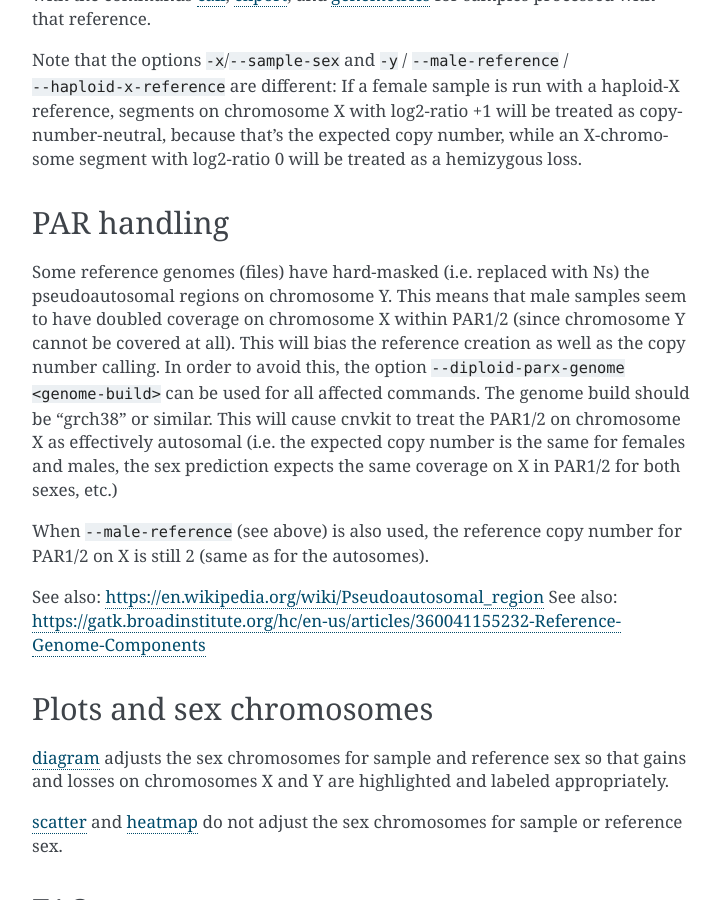
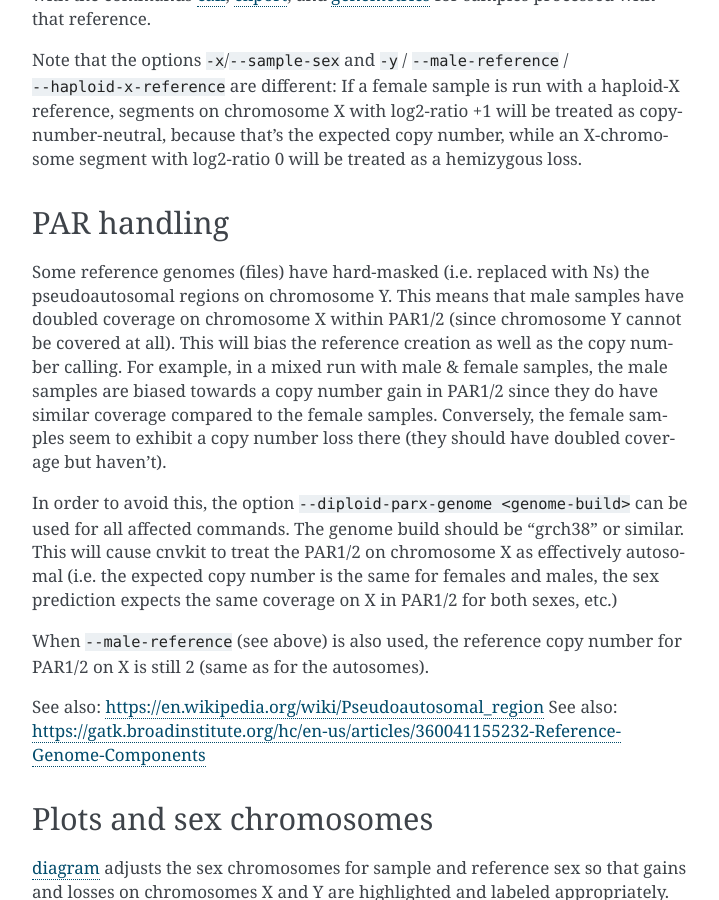
Before and after one commit to etal/cnvkit, a Sphinx documentation site: the page built from doc/sex.rst, in a window 1280 px wide and 900 px high, scrolled down 832 px. Shown: the whole window, without its empty margins (388-1107 px from the left). Built offline with Sphinx 7.4.7, drawn with Linux system fonts in a browser that asks for light colours.

Commit message:
Cleanups.

```diff
--- a/doc/sex.rst
+++ b/doc/sex.rst
@@ -46,15 +46,21 @@ PAR handling
 ------------
 
 Some reference genomes (files) have hard-masked (i.e. replaced with Ns) the
-pseudoautosomal regions on chromosome Y. This means that male samples seem to
-have doubled coverage on chromosome X within PAR1/2 (since chromosome Y cannot
-be covered at all). This will bias the reference creation as well as the copy
-number calling. In order to avoid this, the option ``--diploid-parx-genome
-<genome-build>`` can be used for all affected commands. The genome build should
-be "grch38" or similar. This will cause cnvkit to treat the PAR1/2 on
-chromosome X as effectively autosomal (i.e. the expected copy number is the
-same for females and males, the sex prediction expects the same coverage on X
-in PAR1/2 for both sexes, etc.)
+pseudoautosomal regions on chromosome Y. This means that male samples have
+doubled coverage on chromosome X within PAR1/2 (since chromosome Y cannot be
+covered at all). This will bias the reference creation as well as the copy
+number calling. For example, in a mixed run with male & female samples, the
+male samples are biased towards a copy number gain in PAR1/2 since they do have
+similar coverage compared to the female samples. Conversely, the female samples
+seem to exhibit a copy number loss there (they should have doubled coverage but
+haven't).
+
+In order to avoid this, the option ``--diploid-parx-genome <genome-build>`` can
+be used for all affected commands. The genome build should be "grch38" or
+similar. This will cause cnvkit to treat the PAR1/2 on chromosome X as
+effectively autosomal (i.e. the expected copy number is the same for females
+and males, the sex prediction expects the same coverage on X in PAR1/2 for both
+sexes, etc.)
 
 When ``--male-reference`` (see above) is also used, the reference copy number
 for PAR1/2 on X is still 2 (same as for the autosomes).
```
Also changed, not shown: 3 other files.
